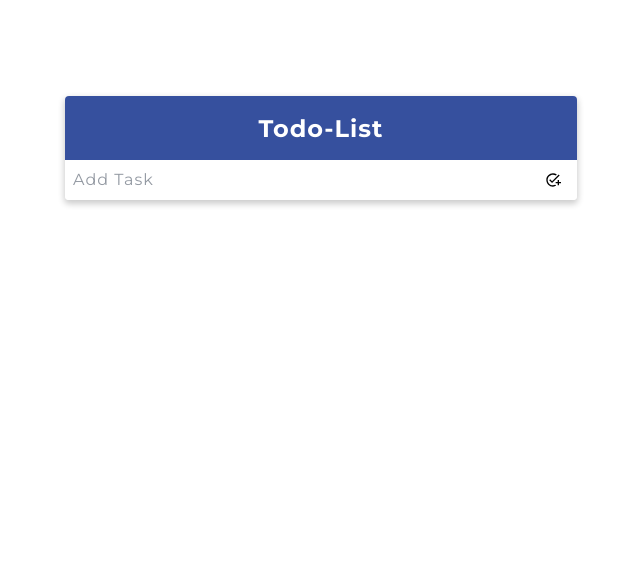
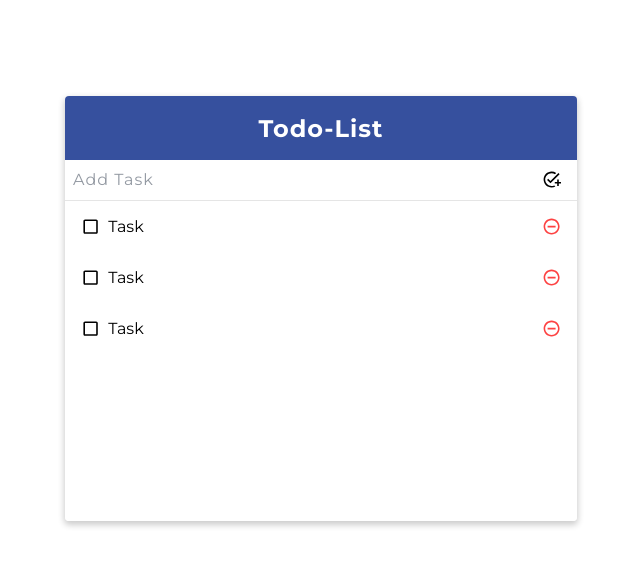
Before and after one commit to parkgeonwoong/study-reacts, a React (Create React App) app: page / in a window 1280 px wide. Shown: the top 566 px of the page, without its empty margins (319-959 px from the left). Built offline with nearby package versions, Linux system fonts and the light colour scheme.

Commit message:
TodoList

```diff
--- a/src/App.js
+++ b/src/App.js
@@ -1,11 +1,13 @@
 import './App.css';
 import TodoInsert from './components/TodoInsert';
+import TodoList from './components/TodoList';
 import TodoTemplate from './components/TodoTemplate';
 
 const App = () => {
   return (
     <TodoTemplate>
       <TodoInsert />
+      <TodoList />
     </TodoTemplate>
   );
 };
--- a/src/components/TodoInsert.scss
+++ b/src/components/TodoInsert.scss
@@ -1,6 +1,7 @@
 .TodoInsert {
   display: flex;
   background: white;
+  border-bottom: 0.5px solid rgba(0, 0, 0, 0.1);
 
   input {
     background: none;
@@ -25,7 +26,7 @@
     color: black;
     padding-left: 1rem;
     padding-right: 1rem;
-    font-size: 1rem;
+    font-size: 1.2rem;
     display: flex;
     align-items: center;
     cursor: pointer;
--- /dev/null
+++ b/src/components/TodoList.js
@@ -0,0 +1,14 @@
+import './TodoList.scss';
+import TodoListItem from './TodoListItem';
+
+const TodoList = () => {
+  return (
+    <div className="TodoList">
+      <TodoListItem />
+      <TodoListItem />
+      <TodoListItem />
+    </div>
+  );
+};
+
+export default TodoList;
--- /dev/null
+++ b/src/components/TodoList.scss
@@ -0,0 +1,5 @@
+.TodoList {
+  min-height: 320px;
+  max-height: 513px;
+  overflow-y: auto;
+}
--- a/src/components/TodoListItem.scss
+++ b/src/components/TodoListItem.scss
@@ -0,0 +1,42 @@
+@import './variable.scss';
+
+.TodoListItem {
+  padding: 1rem;
+  display: flex;
+  align-items: center;
+
+  .checkbox {
+    cursor: pointer;
+    flex: 1;
+    display: flex;
+    align-items: center;
+    svg {
+      font-size: 1.2rem;
+    }
+    .text {
+      margin-left: 0.5rem;
+      flex: 1;
+    }
+
+    &.checked {
+      svg {
+        color: $blue;
+      }
+      .text {
+        color: $gray;
+        text-decoration: line-through;
+      }
+    }
+  }
+  .remove {
+    display: flex;
+    align-items: center;
+    font-size: 1.2rem;
+    color: #fd4242;
+    cursor: pointer;
+
+    &:hover {
+      color: #ff8787;
+    }
+  }
+}
--- a/src/components/TodoTemplate.scss
+++ b/src/components/TodoTemplate.scss
@@ -1,3 +1,5 @@
+@import './variable.scss';
+
 .TodoTemplate {
   width: 512px;
   margin-left: auto;
@@ -9,7 +11,7 @@
   animation: fade-in 0.8s ease-in-out;
 
   .app-title {
-    background: #36509e;
+    background: $blue;
     color: white;
     height: 4rem;
     font-size: 1.5rem;
--- /dev/null
+++ b/src/components/variable.scss
@@ -0,0 +1,2 @@
+$blue: #36509e;
+$gray: #adb5bd;
```
